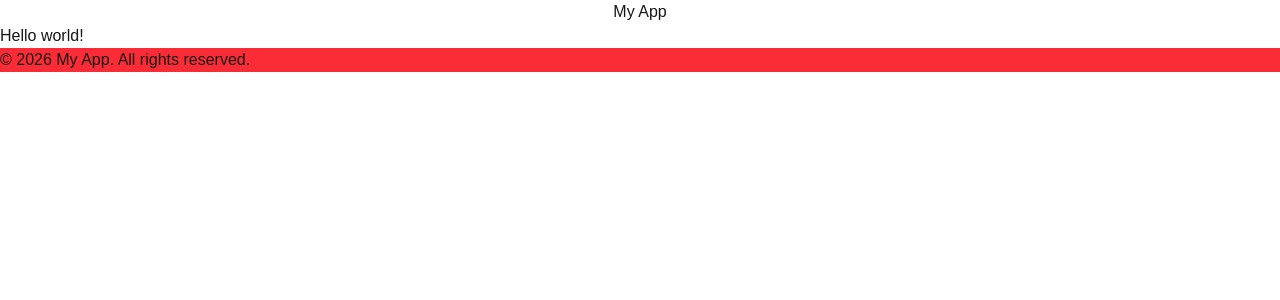
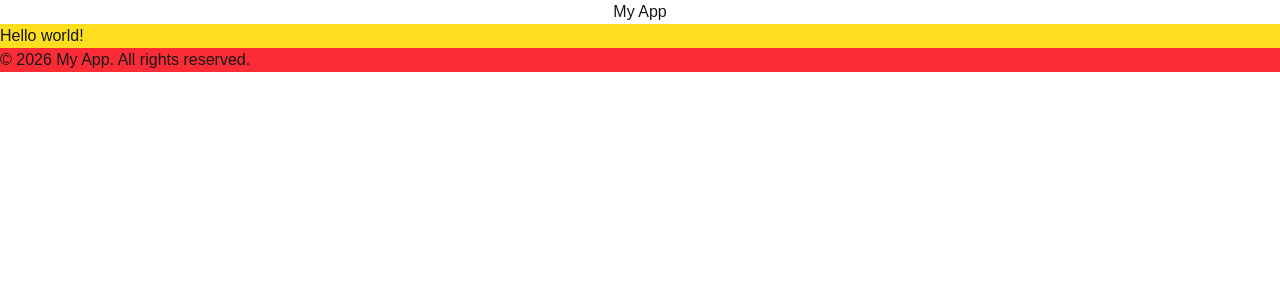
Before and after one commit to swordev7000/boilerplate_nextjs_clean, a Next.js app: page / in a window 1280 px wide. Shown: the top 300 px of the page. Built offline with nearby package versions, Linux system fonts and the light colour scheme.

Commit message:
Adds background color to main section

```diff
--- a/src/app/page.tsx
+++ b/src/app/page.tsx
@@ -3,7 +3,7 @@ import { useTranslations } from "next-intl";
 export default function Home() {
   const t = useTranslations("HomePage");
   return (
-    <main>
+    <main className="bg-yellow-300">
       <section>{t("title")}</section>
     </main>
   );
```
